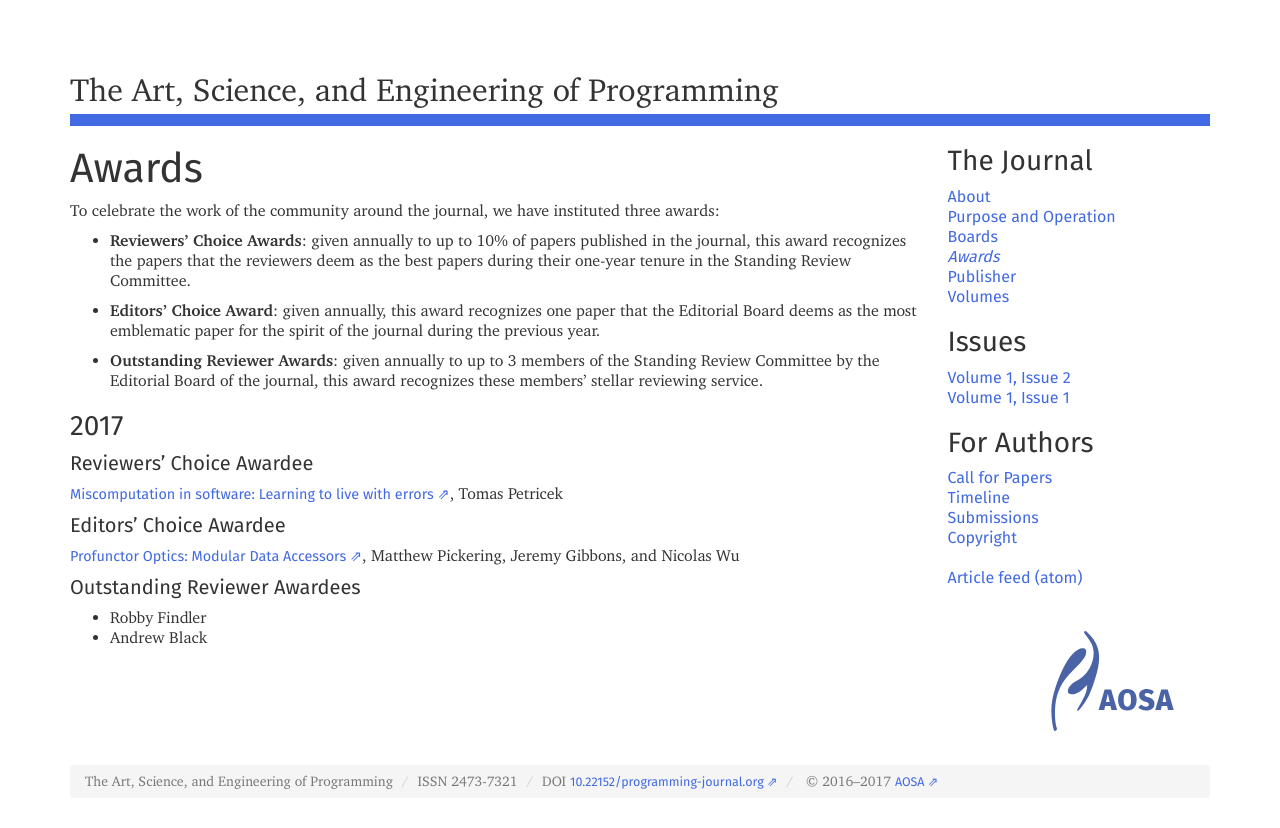
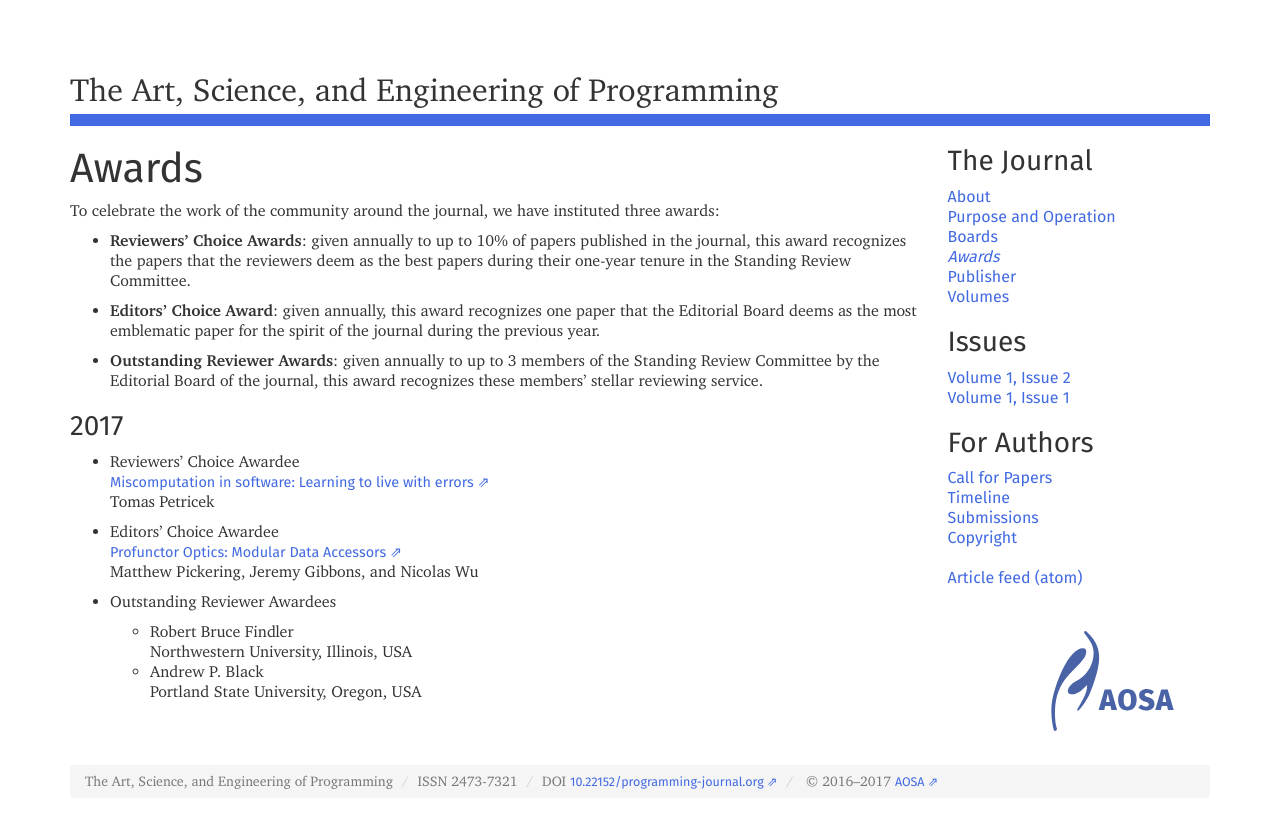
Before and after one commit to programming-journal/programming-journal.github.io, a Jekyll site: the page built from awards/index.markdown, in a window 1280 px wide. Shown: the top 828 px of the page. Built offline with Jekyll 4.4.1, drawn with Linux system fonts in a browser that asks for light colours; nearby versions of some CDN libraries.

Commit message:
listify awards

```diff
--- a/awards/index.markdown
+++ b/awards/index.markdown
@@ -15,17 +15,17 @@ To celebrate the work of the community around the journal, we have instituted th
 
 ### 2017
 
-#### Reviewers' Choice Awardee
-
-[Miscomputation in software: Learning to live with errors](https://doi.org/10.22152/programming-journal.org/2017/1/14),
+* Reviewers' Choice Awardee
+   [Miscomputation in software: Learning to live with errors](https://doi.org/10.22152/programming-journal.org/2017/1/14)
 Tomas Petricek
 
-#### Editors' Choice Awardee
-
-[Profunctor Optics: Modular Data Accessors](https://doi.org/10.22152/programming-journal.org/2017/1/7),
+* Editors' Choice Awardee
+   [Profunctor Optics: Modular Data Accessors](https://doi.org/10.22152/programming-journal.org/2017/1/7)
 Matthew Pickering, Jeremy Gibbons, and Nicolas Wu
 
-#### Outstanding Reviewer Awardees
+* Outstanding Reviewer Awardees
 
-* Robby Findler
-* Andrew Black
+  * Robert Bruce Findler
+     Northwestern University, Illinois, USA
+  * Andrew P. Black
+     Portland State University, Oregon, USA
```
